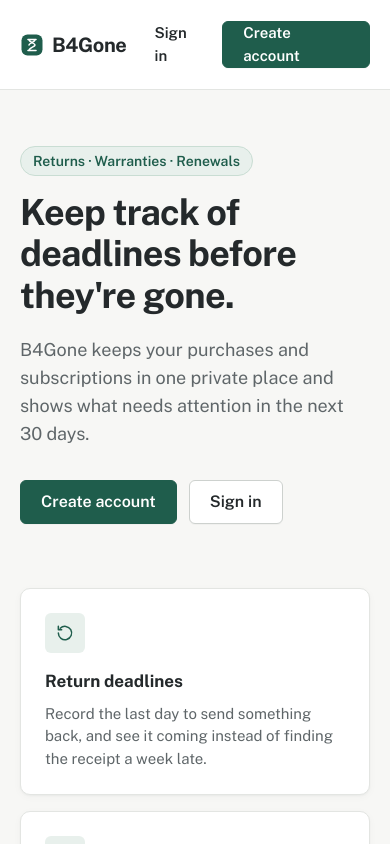
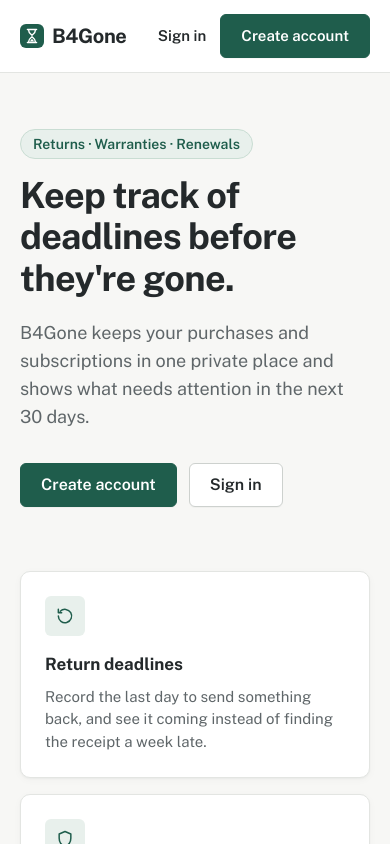
Before and after one commit to char-lv/b4gone, a Next.js app: page / in a window 390 px wide. Shown: the top 844 px of the page. Built offline with nearby package versions, Linux system fonts and the light colour scheme; no server answers.

Commit message:
fix(auth): keep header links on one line on small screens and clarify the logo mark (#2)

```diff
--- a/src/app/page.tsx
+++ b/src/app/page.tsx
@@ -34,17 +34,17 @@ export default async function HomePage() {
       <header className="border-b border-line bg-surface">
         <div className="mx-auto flex max-w-5xl items-center justify-between gap-4 px-5 py-3.5">
           <Wordmark href="/" />
-          <nav aria-label="Account" className="flex items-center gap-2">
+          <nav aria-label="Account" className="flex items-center gap-1 sm:gap-2">
             {user ? (
-              <Link href="/dashboard" className="rounded-control px-3 py-2 text-[0.9375rem] font-semibold text-ink hover:text-accent">
+              <Link href="/dashboard" className="whitespace-nowrap rounded-control px-2.5 py-2 text-[0.9375rem] font-semibold text-ink hover:text-accent">
                 Dashboard
               </Link>
             ) : (
               <>
-                <Link href="/sign-in" className="rounded-control px-3 py-2 text-[0.9375rem] font-semibold text-ink hover:text-accent">
+                <Link href="/sign-in" className="whitespace-nowrap rounded-control px-2.5 py-2 text-[0.9375rem] font-semibold text-ink hover:text-accent">
                   Sign in
                 </Link>
-                <Link href="/register" className={`${primaryLink} min-h-9 px-3.5 text-[0.9375rem]`}>
+                <Link href="/register" className={`${primaryLink} min-h-9 whitespace-nowrap px-3.5 text-[0.9375rem]`}>
                   Create account
                 </Link>
               </>
--- a/src/components/ui/Wordmark.tsx
+++ b/src/components/ui/Wordmark.tsx
@@ -3,15 +3,20 @@ import Link from "next/link";
 /** The B4Gone name with its small hourglass mark, linking to the given page. */
 export function Wordmark({ href }: { href: string }) {
   return (
-    <Link href={href} className="inline-flex items-center gap-2 rounded-control text-xl font-bold tracking-[-0.02em] text-ink">
-      <svg aria-hidden="true" viewBox="0 0 24 24" className="size-6 text-accent" fill="none">
-        <rect x="1.5" y="1.5" width="21" height="21" rx="6" fill="currentColor" />
+    <Link
+      href={href}
+      className="inline-flex shrink-0 items-center gap-2 rounded-control text-xl font-bold tracking-[-0.02em] text-ink"
+    >
+      <svg aria-hidden="true" viewBox="0 0 24 24" className="size-6" fill="none">
+        <rect width="24" height="24" rx="6" fill="var(--color-accent)" />
+        <path d="M7.5 5.5h9M7.5 18.5h9" stroke="#fff" strokeWidth="1.6" strokeLinecap="round" />
         <path
-          d="M8 6.5h8M8 17.5h8M9 6.5c0 3 6 3.5 6 5.5s-6 2.5-6 5.5M15 6.5c0 3-6 3.5-6 5.5"
+          d="M8.75 5.5v1.2c0 1.6 1 2.6 2.2 3.6L12 11.2l1.05-.9c1.2-1 2.2-2 2.2-3.6V5.5M8.75 18.5v-1.2c0-1.6 1-2.6 2.2-3.6l1.05-.9 1.05.9c1.2 1 2.2 2 2.2 3.6v1.2"
           stroke="#fff"
-          strokeWidth="1.6"
-          strokeLinecap="round"
+          strokeWidth="1.4"
+          strokeLinejoin="round"
         />
+        <path d="M10 17.6c.4-1.3 1.2-2 2-2.5.8.5 1.6 1.2 2 2.5z" fill="#fff" />
       </svg>
       B4Gone
     </Link>
```
